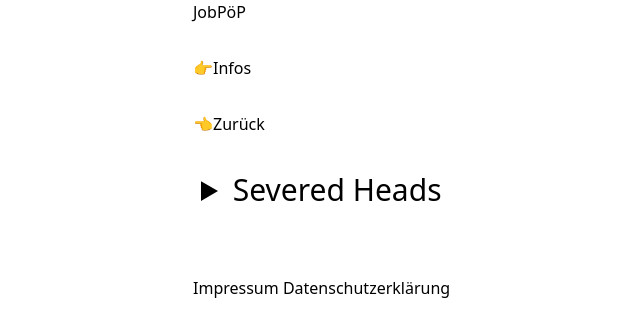
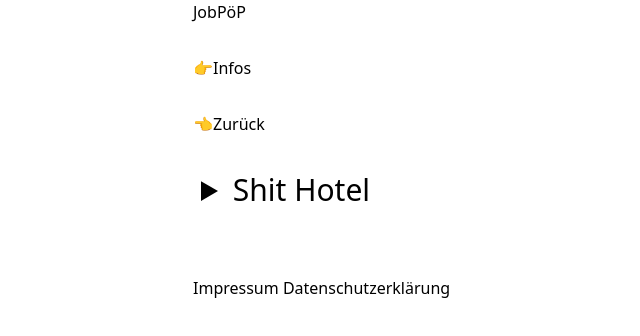
Before and after one commit to derfabifabi/derfabifabi.github.io, a website: page shithotel.html in a window 1280 px wide. Shown: the whole page, without its empty margins (95-735 px from the left). Drawn offline with Linux system fonts and the light colour scheme.

Commit message:
fix html

```diff
--- a/shithotel.html
+++ b/shithotel.html
@@ -29,6 +29,6 @@
       <a href="/impressum.html">Impressum</a>
       <a href="/dsgvo.html">Datenschutzerklärung</a>
     </footer>
-    <script src="./severedheads.js"></script>
+    <script src="./shithotel.js"></script>
   </body>
 </html>
```
